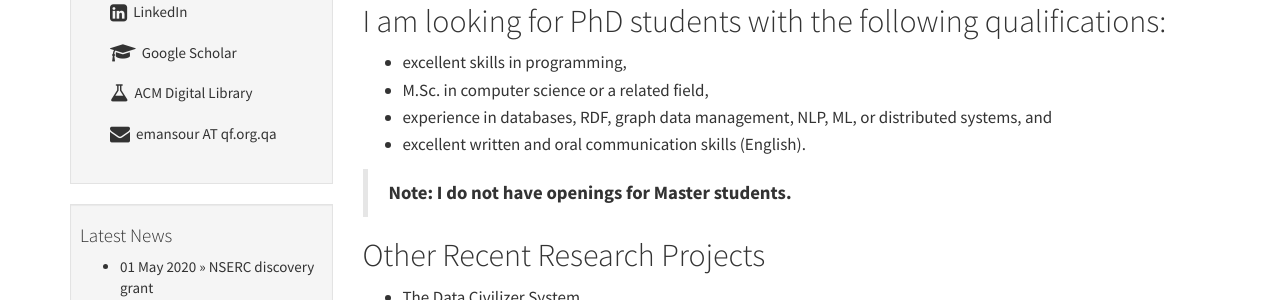
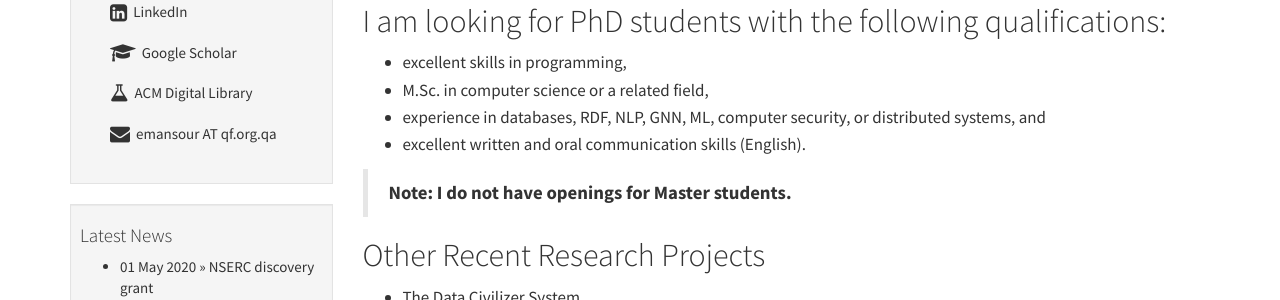
Before and after one commit to mansoure/mansoure.github.io, a Jekyll site: the page built from index.md, in a window 1280 px wide and 1382 px high. Shown: the part 446-746 px from the top of the window. Built offline with Jekyll 4.4.1, drawn with Linux system fonts in a browser that asks for light colours; comment, search, counter and statistics services are not loaded.

Commit message:
Update index.md

```diff
--- a/index.md
+++ b/index.md
@@ -16,7 +16,7 @@ I am an assistant professor in the Department of Computer-Science and Software E
 ## I am looking for PhD students with the following qualifications:
 - excellent skills in programming,
 - M.Sc. in computer science or a related field,
-- experience in databases, RDF, graph data management, NLP, ML, or distributed systems, and
+- experience in databases, RDF, NLP, GNN, ML, computer security, or distributed systems, and
 - excellent written and oral communication skills (English).
 
 > **Note: I do not have openings for Master students.**
```
